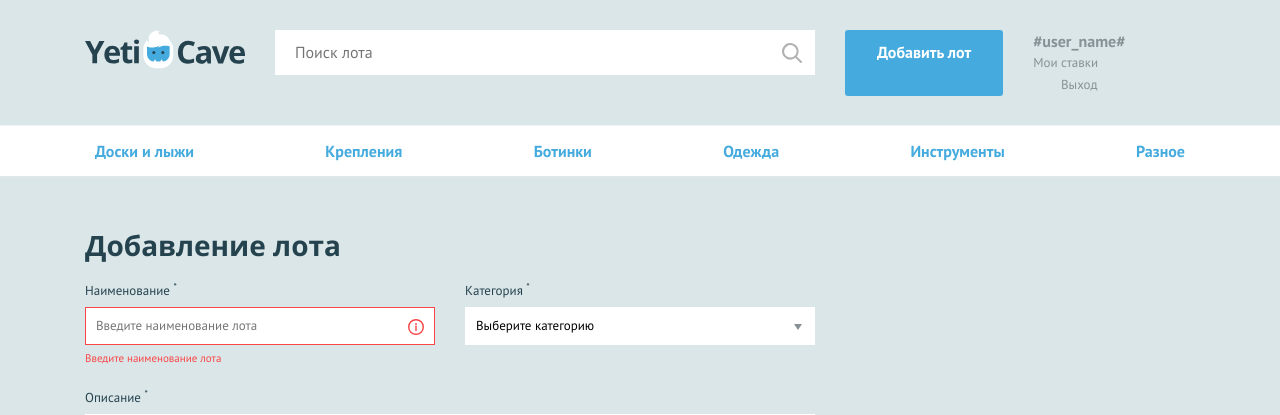
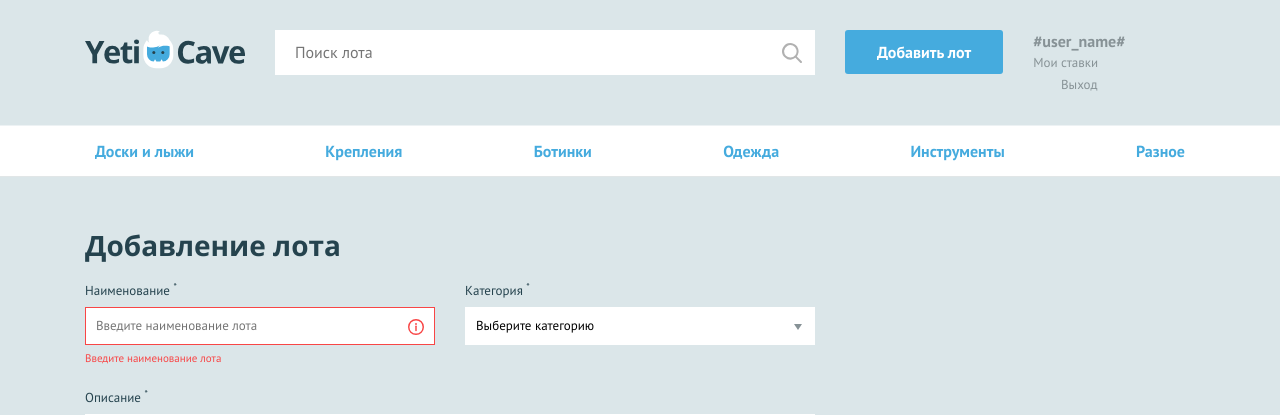
Before and after one commit to IvanMonichev/yeti-cave, a PHP site: page /pages/add-lot.html in a window 1280 px wide. Shown: the top 415 px of the page. Run offline with PHP 8.4, Linux system fonts and the light colour scheme.

Commit message:
fix: style fix

```diff
--- a/css/style.css
+++ b/css/style.css
@@ -167,6 +167,7 @@ main.container {
   -webkit-justify-content: flex-start;
   -ms-flex-pack: start;
   justify-content: flex-start;
+  align-items: flex-start;
 }
 
 .main-header__logo {
```
